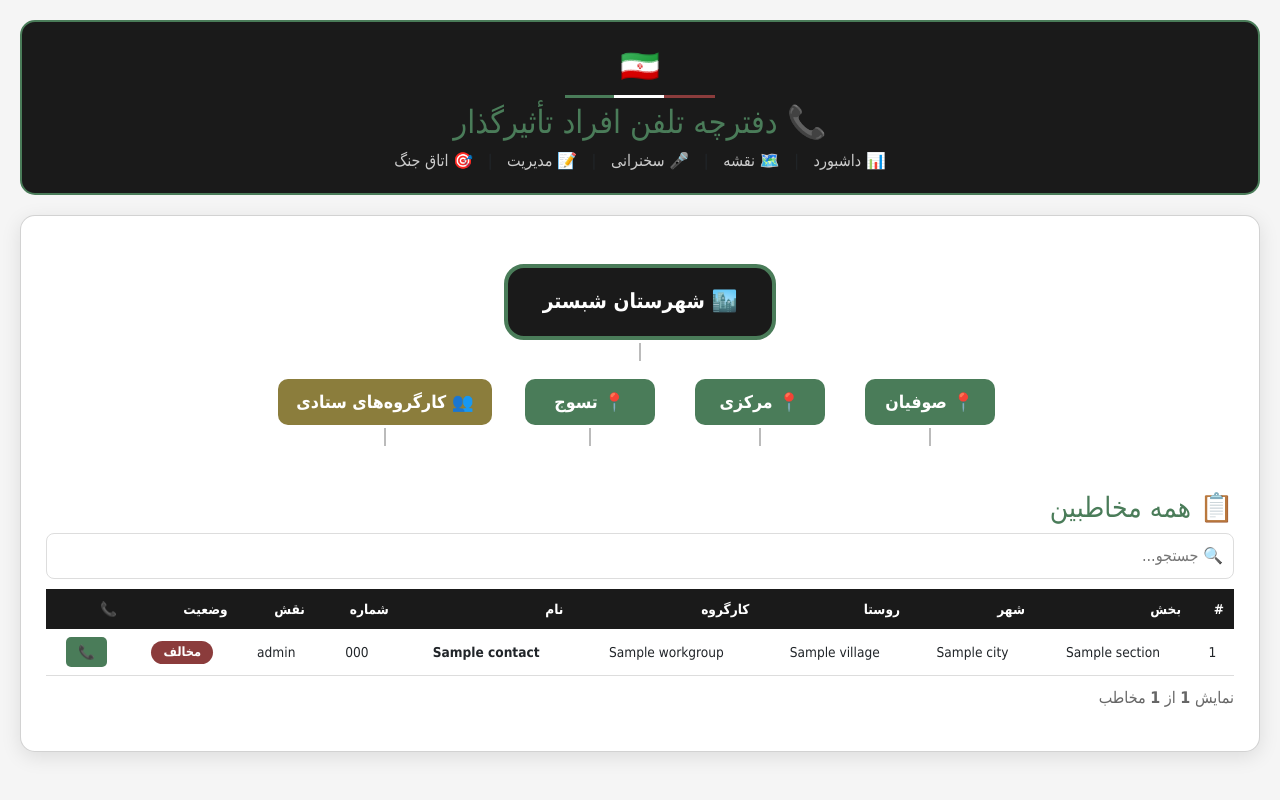
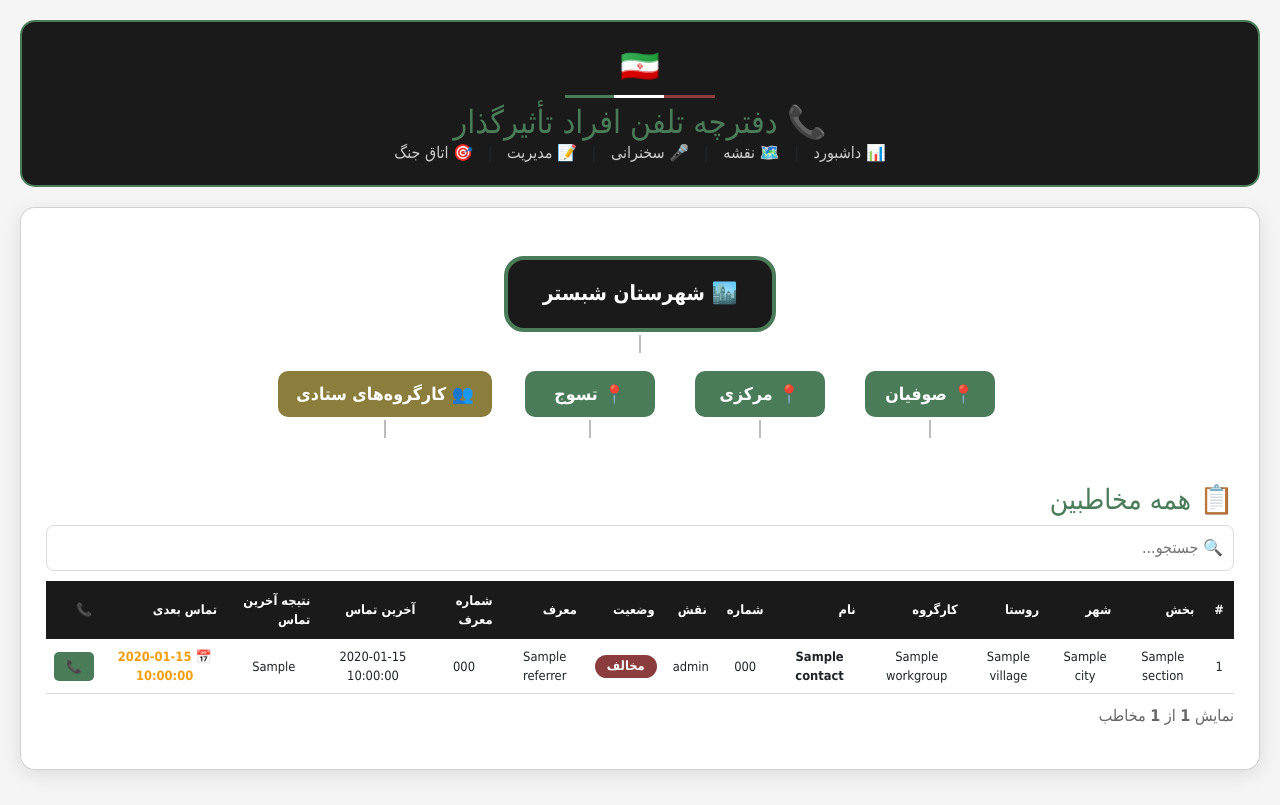
Before and after one commit to frahimzadeh1-hash/sohrabi, a Flask app: template templates/contacts.html in a window 1280 px wide. Before the commit the page ends 769 px from the top, so only its background shows below. Run offline with Flask 3, Linux system fonts and the light colour scheme; the template is opened without the code that fills it: most values are stand-ins (such as "Sample title", 1, 10 or a date in 2020).

Commit message:
Update contacts.html

```diff
--- a/templates/contacts.html
+++ b/templates/contacts.html
@@ -9,7 +9,7 @@
         body { background: #f5f5f5; padding: 20px; }
         .card { background: white; border-radius: 15px; padding: 25px; margin: 15px auto; max-width: 1300px; box-shadow: 0 5px 20px rgba(0,0,0,0.1); }
         .header { background: #1a1a1a; padding: 20px; text-align: center; border-radius: 15px; margin-bottom: 20px; border: 2px solid #4a7c59; }
-        .header h2 { color: #4a7c59; }
+        .header h2 { color: #4a7c59; margin: 0; }
         .header a { color: #ccc; margin: 0 10px; text-decoration: none; }
         .header a:hover { color: #4a7c59; }
         .flag-strip { height: 3px; background: linear-gradient(90deg, #4a7c59 33%, white 33%, white 66%, #8b3c3c 66%); max-width: 150px; margin: 5px auto; }
@@ -39,8 +39,8 @@
         .contacts-panel { margin-top: 25px; }
         .contacts-panel h3 { color: #4a7c59; }
         table { width: 100%; border-collapse: collapse; }
-        th { background: #1a1a1a; color: white; padding: 10px; font-size: 0.85rem; }
-        td { padding: 8px; border-bottom: 1px solid #ddd; text-align: center; font-size: 0.85rem; }
+        th { background: #1a1a1a; color: white; padding: 10px; font-size: 0.8rem; }
+        td { padding: 8px; border-bottom: 1px solid #ddd; text-align: center; font-size: 0.8rem; }
         tr:hover { background: #f9f9f9; }
         .badge { padding: 5px 12px; border-radius: 20px; font-size: 0.8rem; color: white; }
         .badge-good { background: #4a7c59; }
@@ -120,8 +120,27 @@
         <div class="contacts-panel">
             <h3 id="panelTitle">📋 همه مخاطبین</h3>
             <input type="text" id="searchBox" placeholder="🔍 جستجو..." style="width:100%; padding:10px; border:1px solid #ddd; border-radius:8px; margin-bottom:10px;" onkeyup="searchNow()">
+            <div style="overflow-x:auto;">
                 <table>
-                <thead><tr><th>#</th><th>بخش</th><th>شهر</th><th>روستا</th><th>کارگروه</th><th>نام</th><th>شماره</th><th>نقش</th><th>وضعیت</th><th>📞</th></tr></thead>
+                    <thead>
+                        <tr>
+                            <th>#</th>
+                            <th>بخش</th>
+                            <th>شهر</th>
+                            <th>روستا</th>
+                            <th>کارگروه</th>
+                            <th>نام</th>
+                            <th>شماره</th>
+                            <th>نقش</th>
+                            <th>وضعیت</th>
+                            <th>معرف</th>
+                            <th>شماره معرف</th>
+                            <th>آخرین تماس</th>
+                            <th>نتیجه آخرین تماس</th>
+                            <th>تماس بعدی</th>
+                            <th>📞</th>
+                        </tr>
+                    </thead>
                     <tbody id="contactsBody">
                         {% for c in contacts %}
                         <tr data-section="{{ c.section }}" data-city="{{ c.city }}" data-village="{{ c.village }}" data-workgroup="{{ c.workgroup }}">
@@ -133,12 +152,23 @@
                             <td><strong>{{ c.name }}</strong></td>
                             <td dir="ltr">{{ c.phone }}</td>
                             <td>{{ c.role }}</td>
-                        <td>{% if c.status == 'موافق' %}<span class="badge badge-good">موافق</span>{% elif c.status == 'مردد' %}<span class="badge badge-warning">مردد</span>{% else %}<span class="badge badge-danger">مخالف</span>{% endif %}</td>
+                            <td>
+                                {% if c.status == 'موافق' %}<span class="badge badge-good">موافق</span>
+                                {% elif c.status == 'مردد' %}<span class="badge badge-warning">مردد</span>
+                                {% else %}<span class="badge badge-danger">مخالف</span>
+                                {% endif %}
+                            </td>
+                            <td>{{ c.referrer if c.referrer else '-' }}</td>
+                            <td dir="ltr">{{ c.referrer_phone if c.referrer_phone else '-' }}</td>
+                            <td>{{ c.last_call_date if c.last_call_date else '-' }}</td>
+                            <td>{{ c.last_call_result if c.last_call_result else '-' }}</td>
+                            <td>{% if c.next_call_date %}<strong style="color:#f59e0b;">📅 {{ c.next_call_date }}</strong>{% else %}-{% endif %}</td>
                             <td><button class="btn-call" onclick="callNow('{{ c.phone }}', '{{ c.name }}')">📞</button></td>
                         </tr>
                         {% endfor %}
                     </tbody>
                 </table>
+            </div>
             <p style="margin-top:10px; color:#666;">نمایش <strong id="shownCount">0</strong> از <strong id="totalCount">0</strong> مخاطب</p>
         </div>
     </div>
```
Lines whose indentation alone changed are shown as unchanged.
